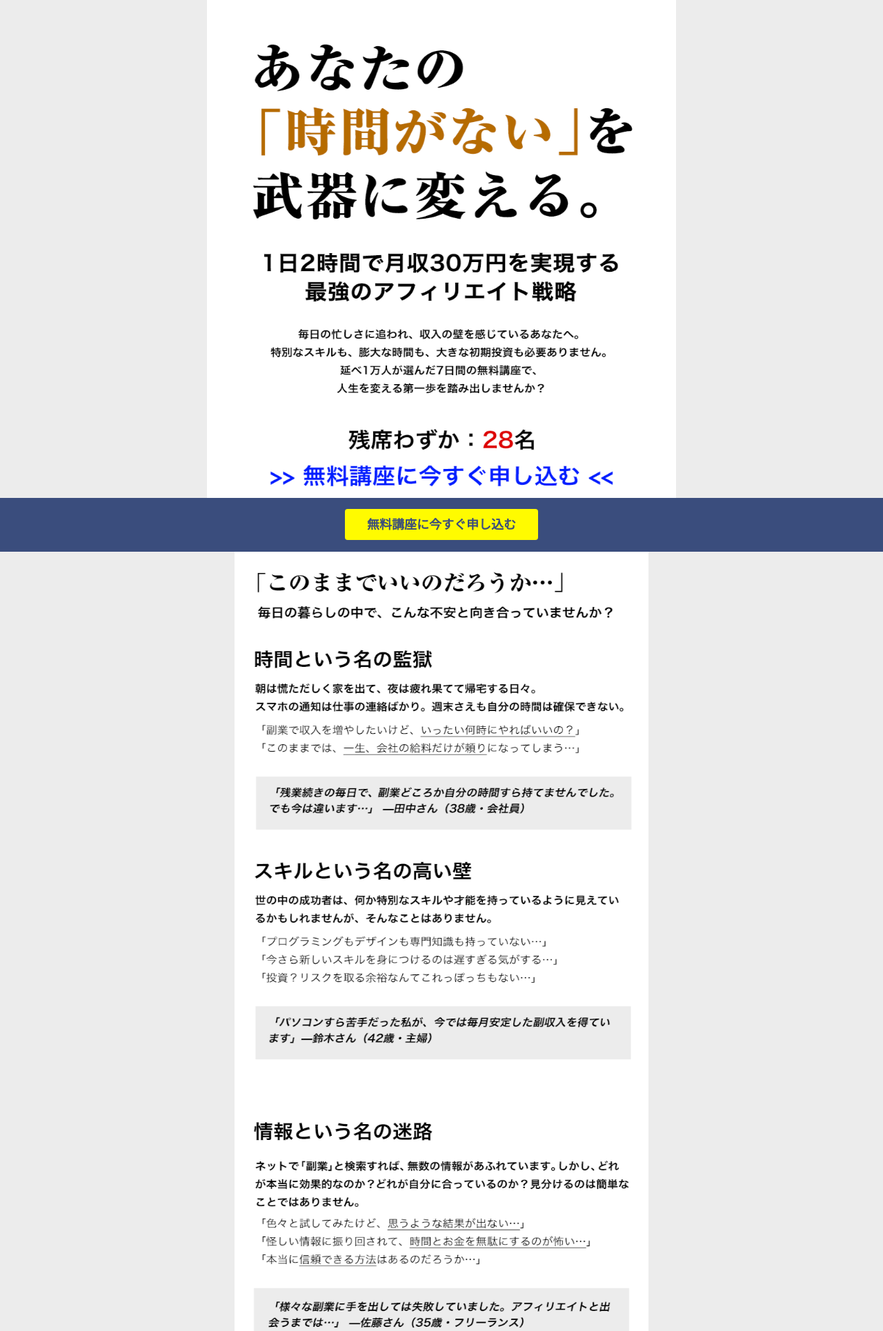
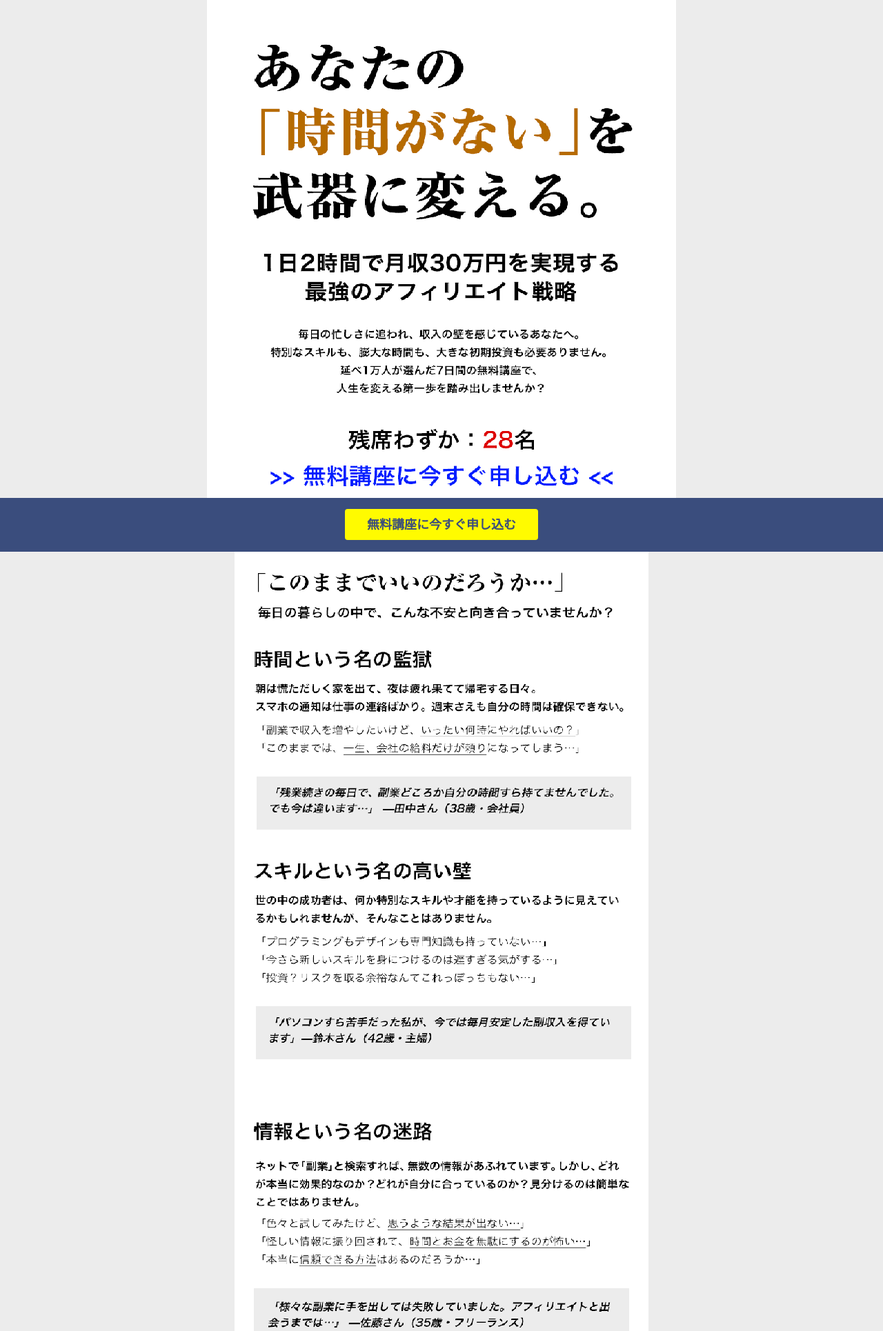
Before and after one commit to ryu09801/dev, a PHP site: page /base/index.html in a window 1280 px wide. Shown: the top 1930 px of the page at 69% size. Run offline with PHP 8.4, Linux system fonts and the light colour scheme; some libraries are stand-ins or nearby versions.

Commit message:
Add files via upload

```diff
--- a/lp-31/css/style.css
+++ b/lp-31/css/style.css
@@ -6,7 +6,7 @@ body{
     background:#ececec;
 }
 img {
-    image-rendering: -webkit-optimize-contrast;
+    image-rendering: pixelated;
     width:100%;
     max-width: 100%;
     max-height: 100%;
```
